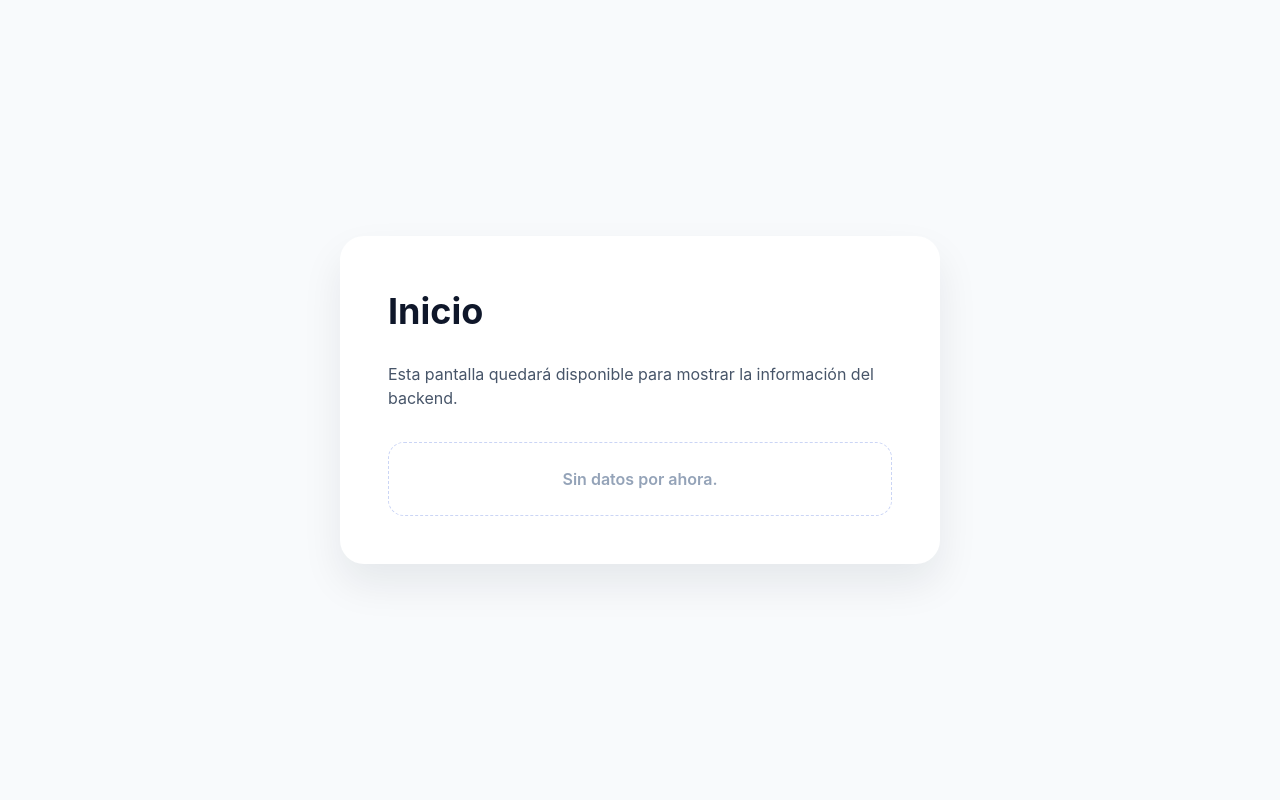
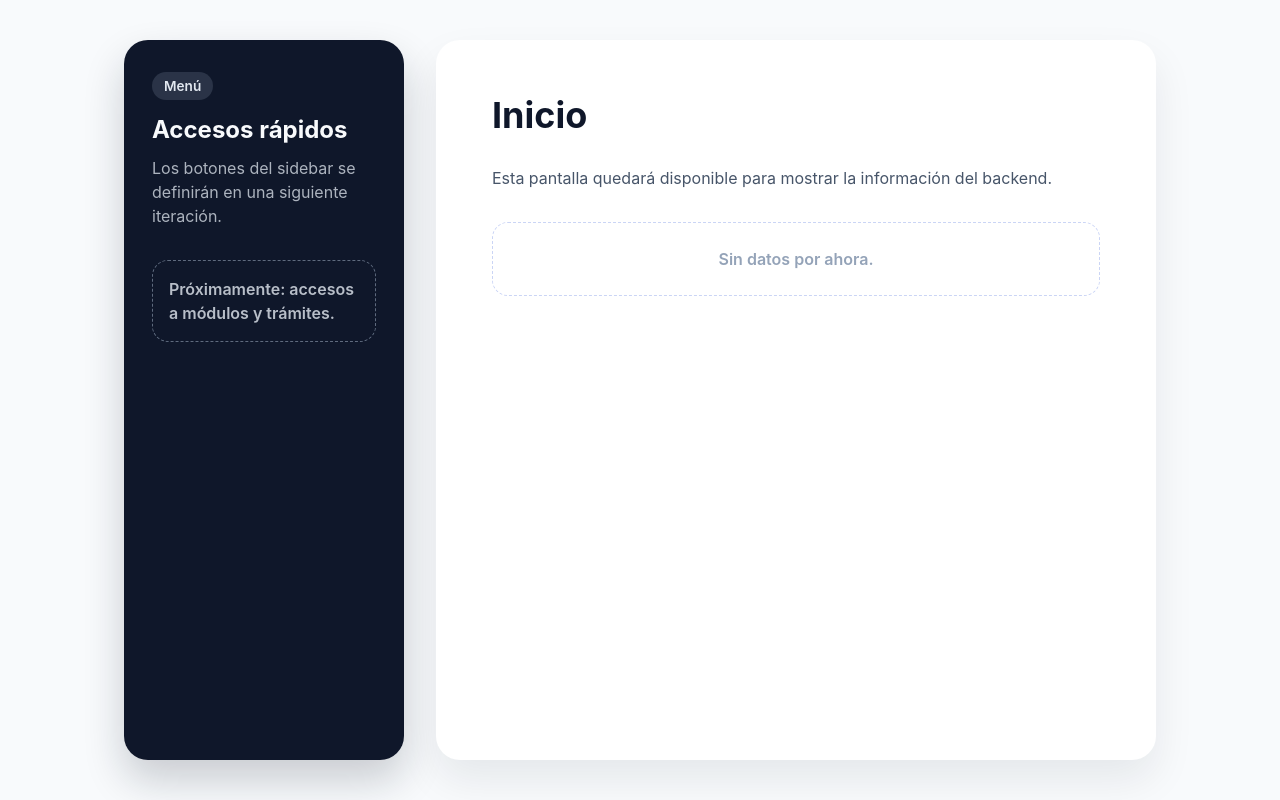
Before and after one commit to davidvasquez02/SAPP-frontend, a React (Vite) app: page / in a window 1280 px wide. Both pictures are taken after typing "name@example.com", "Sample123" into the empty fields and a click on the button "Ingresar". Built offline with nearby package versions, Linux system fonts and the light colour scheme.

Commit message:
Add sidebar layout to home view

```diff
--- a/src/App.css
+++ b/src/App.css
@@ -113,14 +113,62 @@
   width: 100%;
   background: #f8fafc;
   display: flex;
+  align-items: stretch;
+  justify-content: center;
+  color: #0f172a;
+  gap: 2rem;
+  padding: 2.5rem 3.5rem;
+  box-sizing: border-box;
+}
+
+.home__sidebar {
+  flex: 0 0 280px;
+  background: #0f172a;
+  color: #e2e8f0;
+  border-radius: 1.5rem;
+  padding: 2rem 1.75rem;
+  display: flex;
+  flex-direction: column;
+  gap: 2rem;
+  box-shadow: 0 20px 40px rgba(15, 23, 42, 0.2);
+}
+
+.home__sidebar-header h2 {
+  margin: 0.75rem 0 0.5rem;
+  font-size: 1.5rem;
+  color: #f8fafc;
+}
+
+.home__sidebar-header p {
+  margin: 0;
+  color: rgba(226, 232, 240, 0.75);
+  line-height: 1.5;
+}
+
+.home__sidebar-badge {
+  display: inline-flex;
   align-items: center;
   justify-content: center;
-  color: #0f172a;
+  padding: 0.25rem 0.75rem;
+  border-radius: 999px;
+  font-weight: 600;
+  background: rgba(148, 163, 184, 0.2);
+  color: #e2e8f0;
+  font-size: 0.85rem;
+}
+
+.home__sidebar-placeholder {
+  padding: 1rem;
+  border-radius: 1rem;
+  border: 1px dashed rgba(148, 163, 184, 0.6);
+  color: rgba(226, 232, 240, 0.8);
+  font-weight: 600;
 }
 
 .home__content {
-  max-width: 600px;
-  padding: 3rem;
+  flex: 1;
+  max-width: 720px;
+  padding: 3rem 3.5rem;
   background: #fff;
   border-radius: 1.5rem;
   box-shadow: 0 20px 40px rgba(15, 23, 42, 0.08);
@@ -160,4 +208,20 @@
   .login__aside {
     padding: 3rem 8%;
   }
+
+  .home {
+    flex-direction: column;
+    padding: 2rem;
+  }
+
+  .home__sidebar {
+    width: 100%;
+    flex: none;
+  }
+
+  .home__content {
+    max-width: none;
+    width: 100%;
+    padding: 2.5rem;
+  }
 }
--- a/src/components/HomeView.tsx
+++ b/src/components/HomeView.tsx
@@ -11,6 +11,16 @@ const HomeView = ({
 }: HomeViewProps) => {
   return (
     <main className="home">
+      <aside className="home__sidebar">
+        <div className="home__sidebar-header">
+          <span className="home__sidebar-badge">Menú</span>
+          <h2>Accesos rápidos</h2>
+          <p>Los botones del sidebar se definirán en una siguiente iteración.</p>
+        </div>
+        <div className="home__sidebar-placeholder">
+          Próximamente: accesos a módulos y trámites.
+        </div>
+      </aside>
       <div className="home__content">
         <h1>{title}</h1>
         <p>{description}</p>
```
